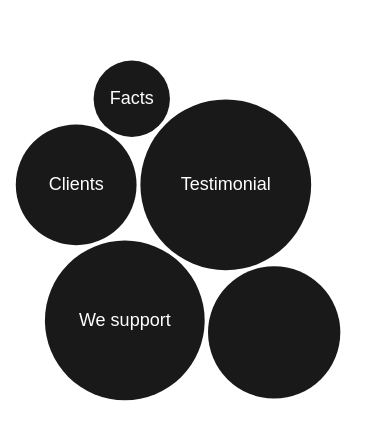
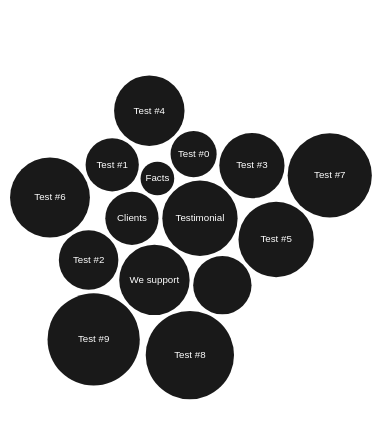
Before and after one commit to szalaybalazs/masonry, a plain HTML site: page index.html in a window 390 px wide. Shown: the part 185-624 px from the top of the page. Drawn offline with nearby package versions, Linux system fonts and the light colour scheme.

Commit message:
responsive font size and height

```diff
--- a/index.html
+++ b/index.html
@@ -19,7 +19,6 @@
       }
       svg {
         width: 100%;
-        height: 100%;
       }
     </style>
   </head>
@@ -52,6 +51,9 @@
           name: "",
           value: 240,
         },
+        ...new Array(10)
+          .fill(null)
+          .map((_, i) => ({ name: `Test #${i}`, value: 150 + i * 50 })),
       ];
 
       // Draw the layout
@@ -68,7 +70,9 @@
         // Set width & height of svg & masonry
         // Modify this to change the dimensions
         const width = window.innerWidth;
-        const height = window.innerHeight;
+        const height = Math.max(window.innerHeight, width);
+
+        const dim = Math.min(width, height);
 
         // Generate packing function
         const pack = (data) => {
@@ -85,7 +89,7 @@
         const svg = d3
           .create("svg")
           .attr("viewBox", [0, 0, width, height])
-          .attr("font-size", 18)
+          .attr("font-size", Math.min(18, dim / 40))
           .attr("width", width)
           .attr("height", height)
           .attr("font-family", "'Poppins', sans-serif")
```
